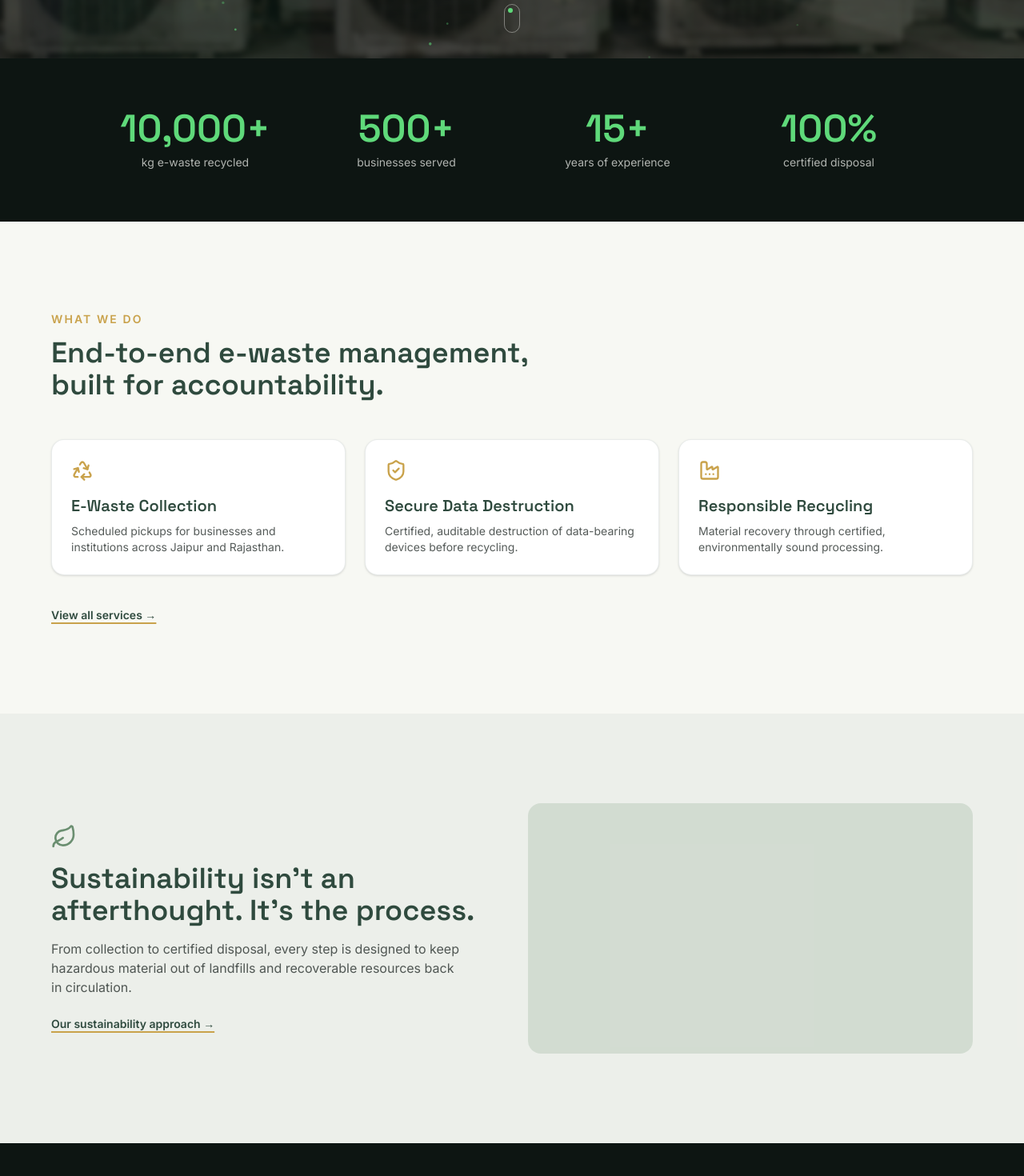
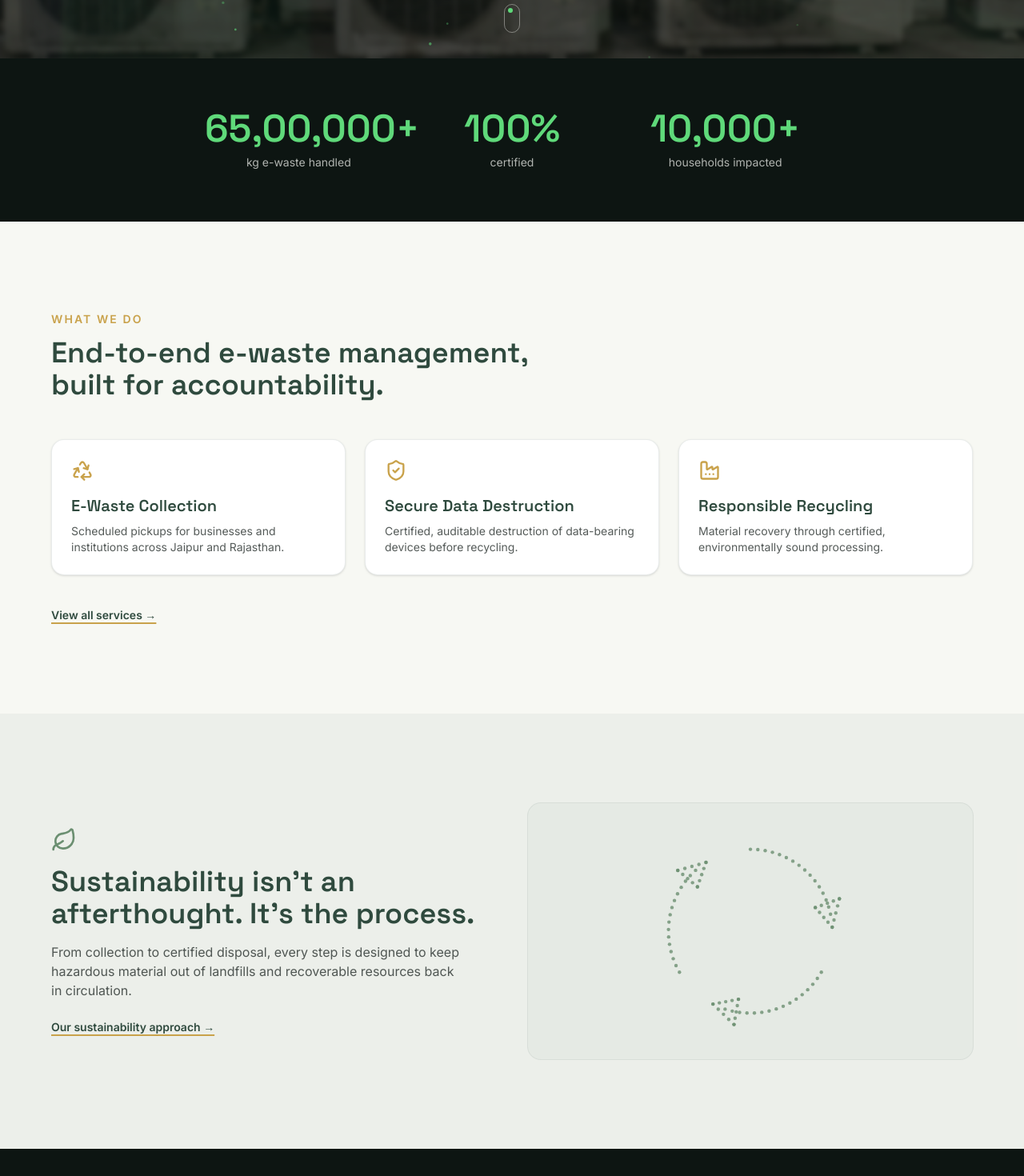
Before and after one commit to mishankji/ssec-website, a Next.js app: page / in a window 1280 px wide. Shown: the part 724-2194 px from the top of the page at 80% size. Built offline with nearby package versions, Linux system fonts and the light colour scheme.

Commit message:
Update homepage stats, equalize service card sizing/hover, add RecycleConverge animation to sustainability section

```diff
--- a/src/app/page.tsx
+++ b/src/app/page.tsx
@@ -5,6 +5,7 @@ import { Section, Eyebrow } from "@/components/section";
 import { ScrollReveal } from "@/components/scroll-reveal";
 import { CountUpStat } from "@/components/count-up-stat";
 import { Card } from "@/components/card";
+import { RecycleConverge } from "@/components/recycle-converge";
 
 // Placeholder content -- replace with the finished Home page design.
 const SERVICES_PREVIEW = [
@@ -35,11 +36,10 @@ export default function Home() {
 
       {/* Stats band continues the dark theme just below the hero */}
       <section className="theme-dark bg-ink px-6 py-16 text-offwhite">
-        <div className="mx-auto grid max-w-5xl grid-cols-2 gap-8 md:grid-cols-4">
-          <CountUpStat value={10000} suffix="+" label="kg e-waste recycled" />
-          <CountUpStat value={500} suffix="+" label="businesses served" />
-          <CountUpStat value={15} suffix="+" label="years of experience" />
-          <CountUpStat value={100} suffix="%" label="certified disposal" />
+        <div className="mx-auto grid max-w-3xl grid-cols-1 gap-8 sm:grid-cols-3">
+          <CountUpStat value={6500000} suffix="+" label="kg e-waste handled" />
+          <CountUpStat value={100} suffix="%" label="certified" />
+          <CountUpStat value={10000} suffix="+" label="households impacted" />
         </div>
       </section>
 
@@ -97,7 +97,9 @@ export default function Home() {
             </Link>
           </ScrollReveal>
           <ScrollReveal delay={0.15}>
-            <div className="aspect-video rounded-2xl bg-sage/20" />
+            <div className="overflow-hidden rounded-2xl bg-sage/5 ring-1 ring-forest/10">
+              <RecycleConverge color="#6B8F71" height={320} />
+            </div>
           </ScrollReveal>
         </div>
       </Section>
--- a/src/components/card.tsx
+++ b/src/components/card.tsx
@@ -11,8 +11,8 @@ export function Card({
   return (
     <div
       className={cn(
-        "group rounded-2xl border border-forest/10 bg-white p-6 shadow-sm transition-all duration-300 ease-out",
-        "hover:-translate-y-1.5 hover:shadow-lg hover:shadow-forest/10 hover:border-brass/40",
+        "group flex h-full flex-col rounded-2xl border border-forest/10 bg-white p-6 shadow-sm transition-all duration-300 ease-out",
+        "hover:-translate-y-1.5 hover:bg-sage/5 hover:shadow-lg hover:shadow-forest/10 hover:border-brass/40",
         className
       )}
     >
--- /dev/null
+++ b/src/components/recycle-converge.tsx
@@ -0,0 +1,122 @@
+"use client";
+
+import { useEffect, useRef, useState } from "react";
+
+function useInView(threshold = 0.25) {
+  const ref = useRef<HTMLDivElement>(null);
+  const [inView, setInView] = useState(false);
+
+  useEffect(() => {
+    const el = ref.current;
+    if (!el) return;
+    const obs = new IntersectionObserver(
+      ([e]) => {
+        if (e.isIntersecting) {
+          setInView(true);
+          obs.disconnect();
+        }
+      },
+      { threshold }
+    );
+    obs.observe(el);
+    return () => obs.disconnect();
+  }, [threshold]);
+
+  return [ref, inView] as const;
+}
+
+/**
+ * Canvas particle animation: dots drift in and converge into a dotted
+ * three-arrow recycle symbol once the component scrolls into view.
+ */
+export function RecycleConverge({
+  color = "#5FD97A",
+  height = 240,
+}: {
+  color?: string;
+  height?: number;
+}) {
+  const canvasRef = useRef<HTMLCanvasElement>(null);
+  const [wrapRef, inView] = useInView(0.3);
+
+  useEffect(() => {
+    const canvas = canvasRef.current;
+    if (!canvas) return;
+    const ctx = canvas.getContext("2d");
+    if (!ctx) return;
+
+    const w = (canvas.width = canvas.offsetWidth);
+    const h = (canvas.height = canvas.offsetHeight);
+    const cx = w / 2;
+    const cy = h / 2;
+
+    const targets: { x: number; y: number }[] = [];
+    const R = Math.min(w, h) * 0.32;
+    const arcSpan = (78 * Math.PI) / 180;
+    const gap = (42 * Math.PI) / 180;
+    const shaftPoints = 16;
+
+    for (let arm = 0; arm < 3; arm++) {
+      const startAngle = arm * (arcSpan + gap) - Math.PI / 2;
+      const endAngle = startAngle + arcSpan;
+
+      for (let i = 0; i < shaftPoints; i++) {
+        const t = startAngle + (i / (shaftPoints - 1)) * arcSpan;
+        targets.push({ x: cx + Math.cos(t) * R, y: cy + Math.sin(t) * R });
+      }
+
+      const tipAngle = endAngle + 0.16;
+      const tipX = cx + Math.cos(tipAngle) * R;
+      const tipY = cy + Math.sin(tipAngle) * R;
+      const backAngle = endAngle - 0.14;
+      const outX = cx + Math.cos(backAngle) * (R + 16);
+      const outY = cy + Math.sin(backAngle) * (R + 16);
+      const inX = cx + Math.cos(backAngle) * (R - 16);
+      const inY = cy + Math.sin(backAngle) * (R - 16);
+      const lerp = (a: number, b: number, f: number) => a + (b - a) * f;
+
+      for (let i = 0; i <= 4; i++) {
+        const f = i / 4;
+        targets.push({ x: lerp(outX, tipX, f), y: lerp(outY, tipY, f) });
+        targets.push({ x: lerp(inX, tipX, f), y: lerp(inY, tipY, f) });
+        targets.push({ x: lerp(outX, inX, f), y: lerp(outY, inY, f) });
+      }
+    }
+
+    const particles = targets.map((t) => ({
+      x: Math.random() * w,
+      y: Math.random() * h,
+      tx: t.x,
+      ty: t.y,
+    }));
+
+    let raf: number;
+    const draw = () => {
+      ctx.clearRect(0, 0, w, h);
+      particles.forEach((p) => {
+        if (!inView) return;
+        p.x += (p.tx - p.x) * 0.045;
+        p.y += (p.ty - p.y) * 0.045;
+        ctx.beginPath();
+        ctx.arc(p.x, p.y, 2.2, 0, Math.PI * 2);
+        ctx.fillStyle = color;
+        ctx.globalAlpha = 0.8;
+        ctx.fill();
+      });
+      ctx.globalAlpha = 1;
+      raf = requestAnimationFrame(draw);
+    };
+    draw();
+
+    return () => cancelAnimationFrame(raf);
+  }, [inView, color]);
+
+  return (
+    <div ref={wrapRef}>
+      <canvas
+        ref={canvasRef}
+        style={{ width: "100%", height: `${height}px`, display: "block" }}
+      />
+    </div>
+  );
+}
```
